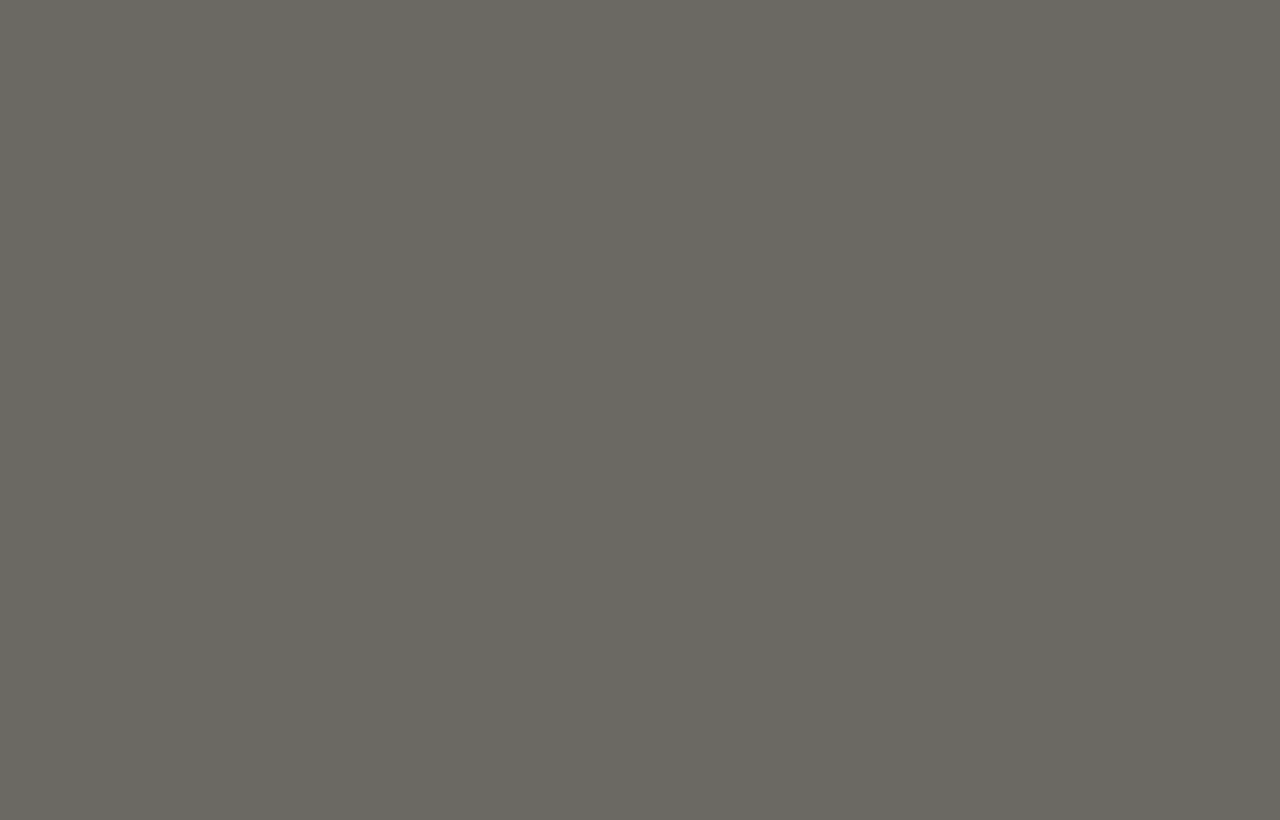
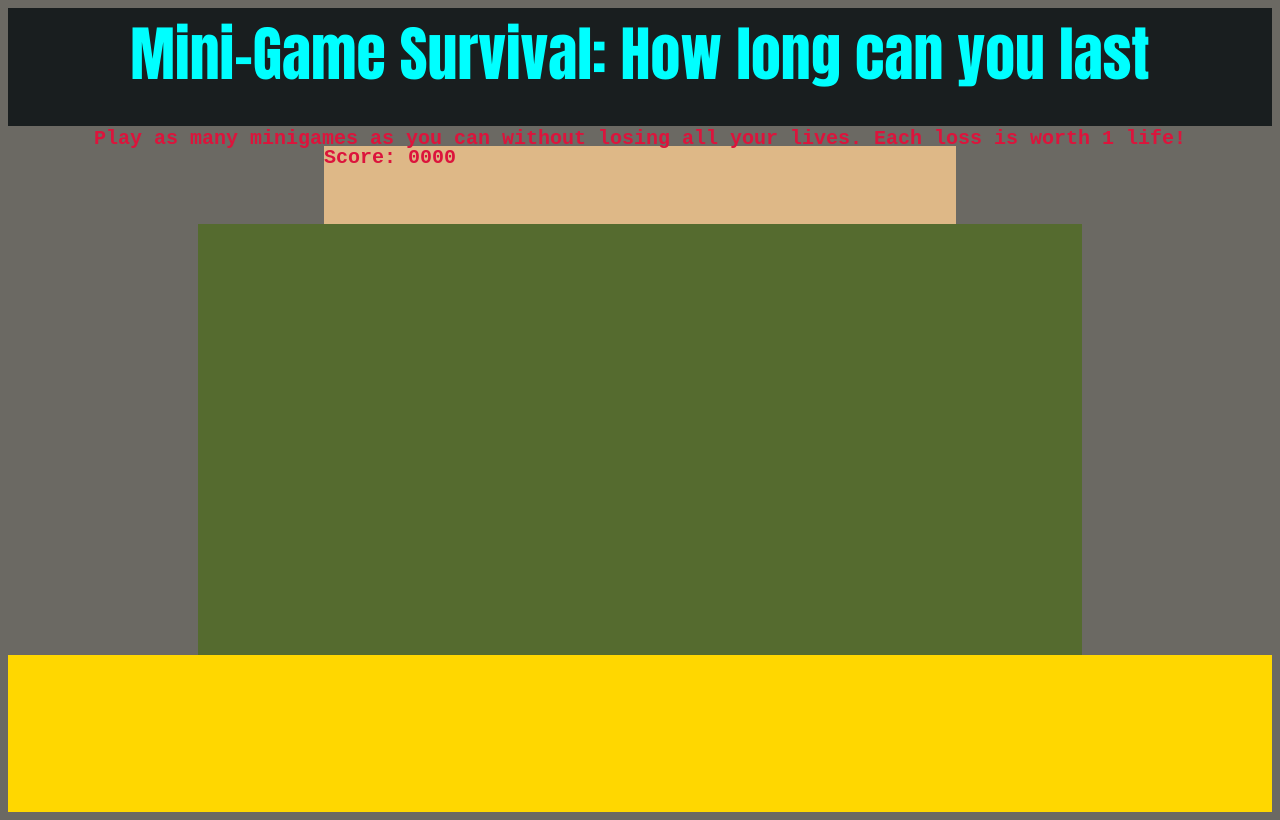
Before and after one commit to BearLemonPirate/VR-Y1-PROG-A2-JAVASCRIPT_GAME, a plain HTML site: page index.html in a window 1280 px wide. Drawn offline with Linux system fonts and the light colour scheme.

Commit message:
added CSS and laid out html
another innitial commit, no major changes

```diff
--- a/index.html
+++ b/index.html
@@ -4,23 +4,70 @@
 
     <head>
 
+        <meta charset="UTF-8">
+
         <title>
             Mini-Game Survival | How long can you survive?...
         </title>
 
+        <link rel="stylesheet" href="main.css">
+
+        <script src = "game_coord.js" id="head_script_setup node">
+            //set up node score server and set games using game coord script
+        </script>
+
     </head>
 
-    <body style="background-color: #6b6963;">
+    <body>
 
-        <!-- -->
+        <!--Upper title div class containing title and description-->
+        <div id="div_title">
+            <H1>
+                Mini-Game Survival:  How long can you last
+            </H1>
 
-        <!-- -->
+            <H2>
+                Play as many minigames as you can without losing all your lives.  Each loss is worth 1 life!
+            </H2>
+        </div>
 
-        <!-- -->
 
-        <!-- -->
+
+        <!--div class for score function using node-->
+        <div id="div_score">
+            <H3 id="score_val">
+                Score: 0000
+            </H3>
+
+            <script>
+                //request score from node server
+            </script>
+        </div>
+
+
+
+        <!--div class for main gameplay player in centre of screen-->
+        <div id="div_game">
+
+        </div>
+
+
+
+        <!--div class for lives icon and rules active button-->
+        <div id="div_footer">
+
+            <div id="div_footer_lives">
+                <p>picture of a heart or summat</p>
+            </div>
+
+            <div id="div_footer_rules">
+                <p>big button and ting that scrolls down</p>
+            </div>
+
+        </div>
+
+
 
     </body>
 
-    <script src = "game_coord.js"></script>
 </html>
--- /dev/null
+++ b/main.css
@@ -0,0 +1,65 @@
+body {
+    background-color: #6b6963;
+    font-size: 0px;
+}
+
+h1 {
+    font-size: 60px;
+    font-family: Impact, Haettenschweiler, 'Arial Narrow Bold', sans-serif;
+    color: aqua;
+
+    text-align: center;
+}
+
+h2 {
+    font-size: 20px;
+    font-family: 'Courier New', Courier, monospace;
+    color: crimson;
+
+    text-align: center;
+    line-height: 0%;
+}
+
+h3 {
+    font-size: 20px;
+    font-family: 'Courier New', Courier, monospace;
+    color: crimson;
+}
+
+#div_title {
+    width: 100%;
+    height: 15%;
+    background-color:#191e1f;
+}
+
+#div_score {
+    width: 50%;
+    height: 10%;
+    margin: auto;
+    background-color: burlywood;
+}
+
+#div_game {
+    width: 70%;
+    height: 55%;
+    margin: auto;
+    background-color: darkolivegreen;
+}
+
+#div_footer {
+ width: 100%;
+ height: 20%;
+ background-color: gold;
+}
+
+#div_footer_lives {
+    width: 30%;
+    margin-left: 10%;
+    background-color: deeppink;
+}
+
+#div_footer_rules {
+    width: 30%;
+    margin-right: 10%;
+    background-color: darkslategray;
+}
```
